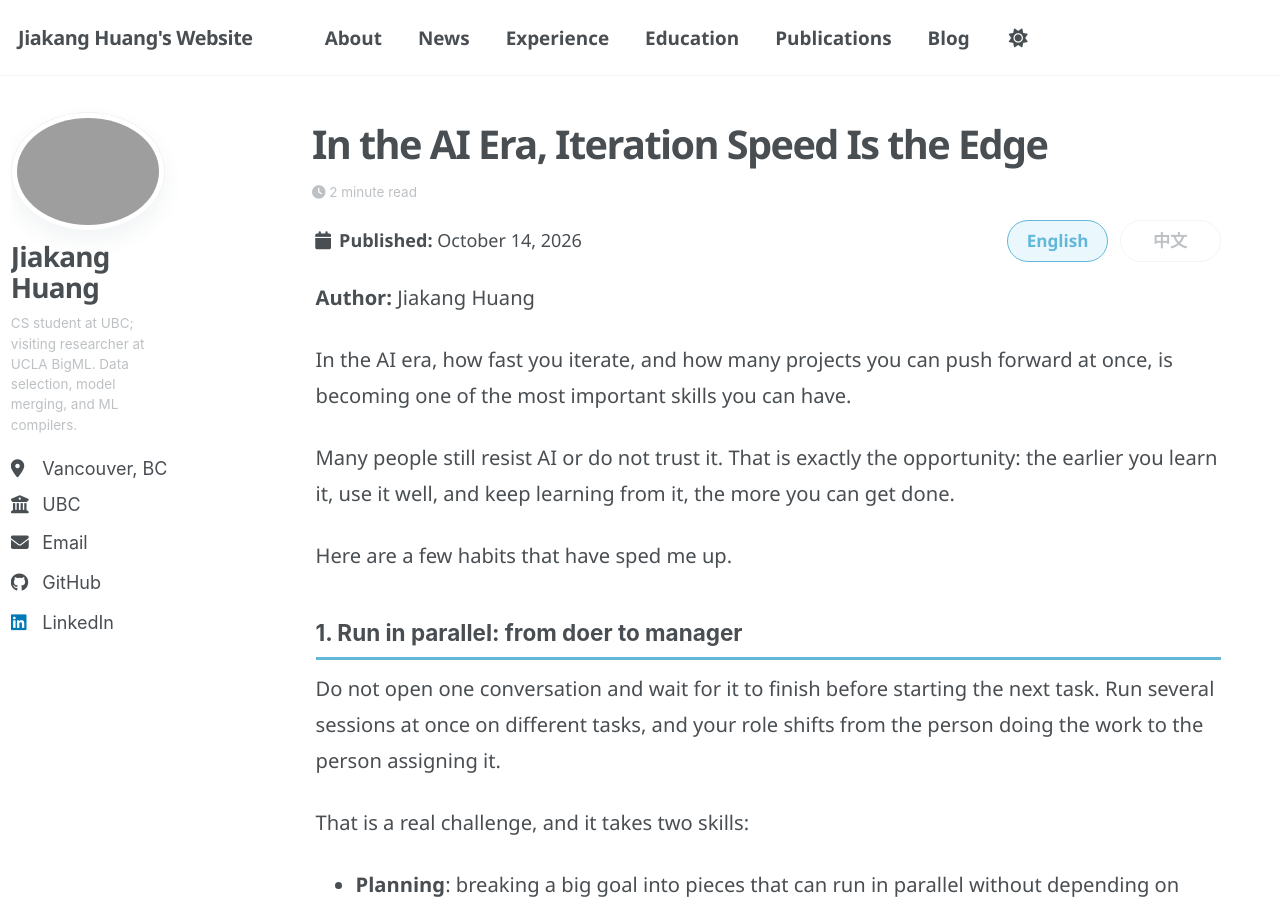
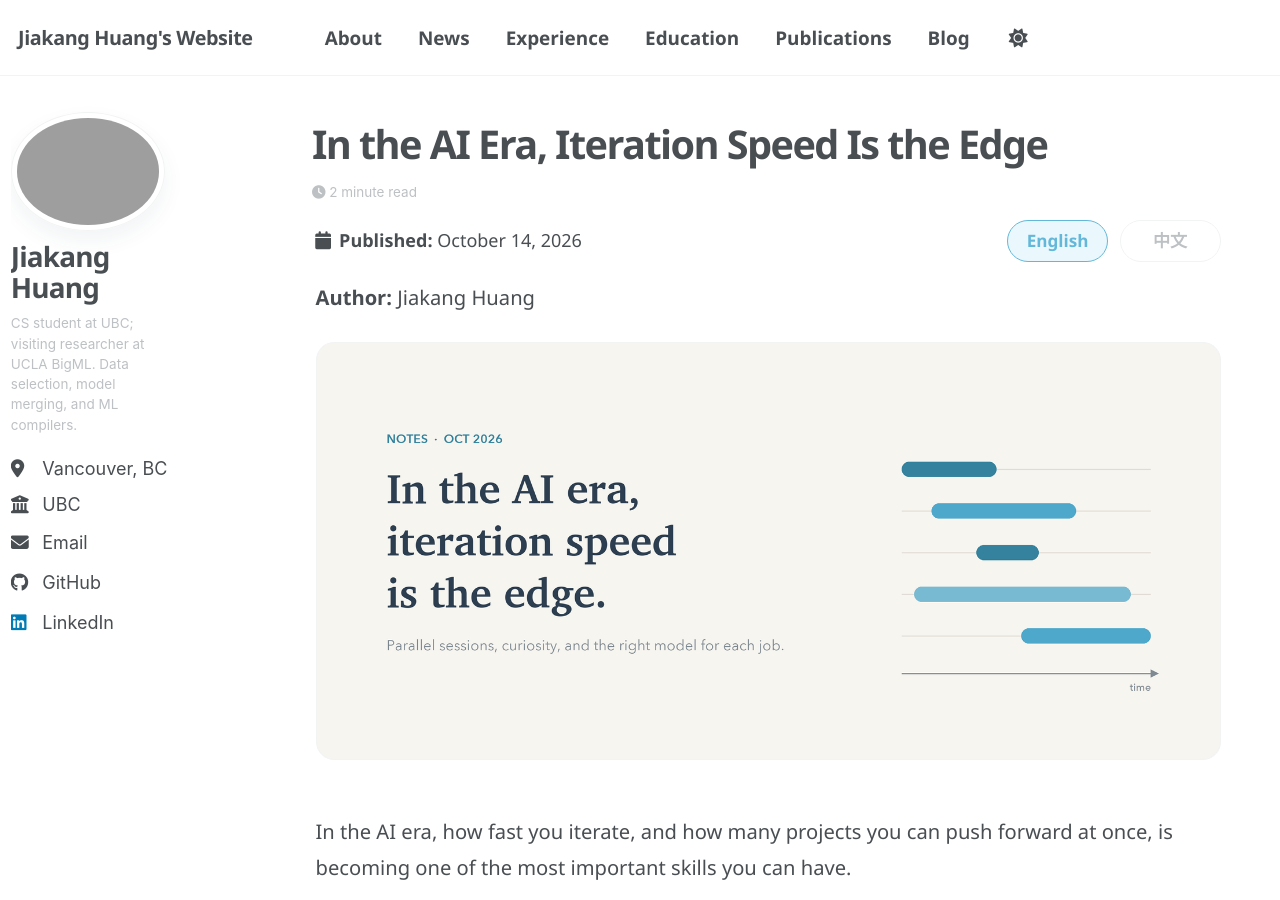
Before and after one commit to DanielHuangjiakang/danielhuangjiakang.github.io, a Jekyll site: the page built from _posts/2026-10-14-iteration-speed-ai-era.md, in a window 1280 px wide and 900 px high. Built offline with Jekyll 4.4.1, drawn with Linux system fonts in a browser that asks for light colours; a script bundle is joined from its source files by our own code; library files that are not in the unit come from our copies.

Commit message:
Add cover image to new post

```diff
--- a/_posts/2026-10-14-iteration-speed-ai-era.md
+++ b/_posts/2026-10-14-iteration-speed-ai-era.md
@@ -8,9 +8,15 @@ translation_key: "iteration-speed-ai-era"
 lang: en
 related: false
 show_post_navigation: false
+header:
+  teaser: iteration-speed-cover.png
 ---
 
 **Author:** Jiakang Huang
+
+<figure class="post-feature-image">
+  <img src="/images/iteration-speed-cover.png" alt="Cover: In the AI era, iteration speed is the edge">
+</figure>
 
 In the AI era, how fast you iterate, and how many projects you can push forward at once, is becoming one of the most important skills you can have.
 
```
Also changed, not shown: _posts/2026-10-14-iteration-speed-ai-era-CN.md (+6 -0 lines), images/iteration-speed-cover.png (added).
